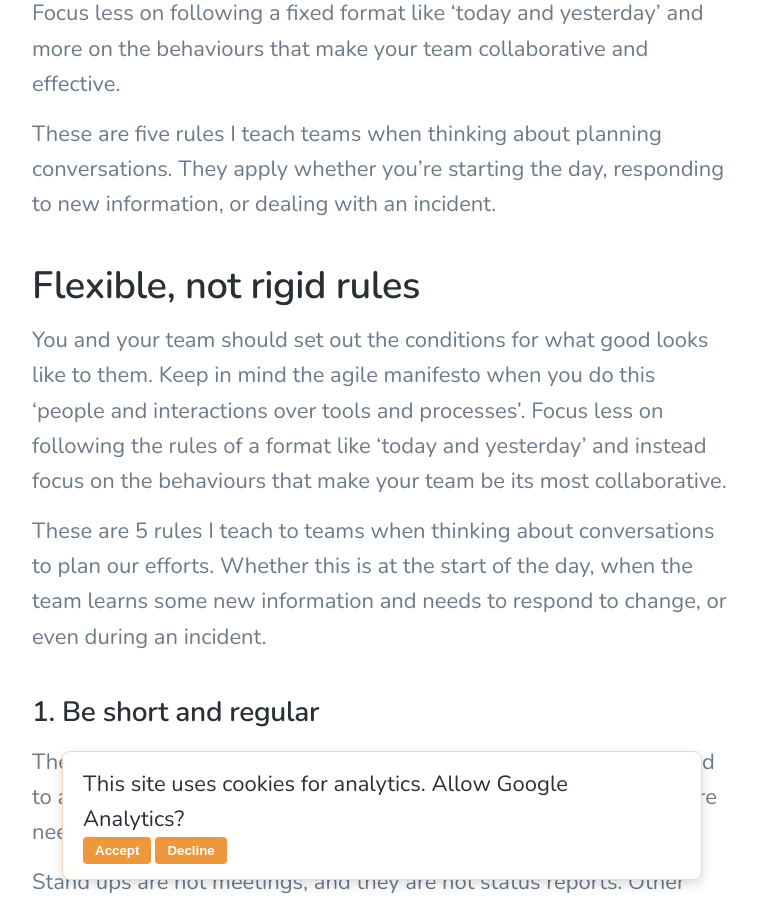
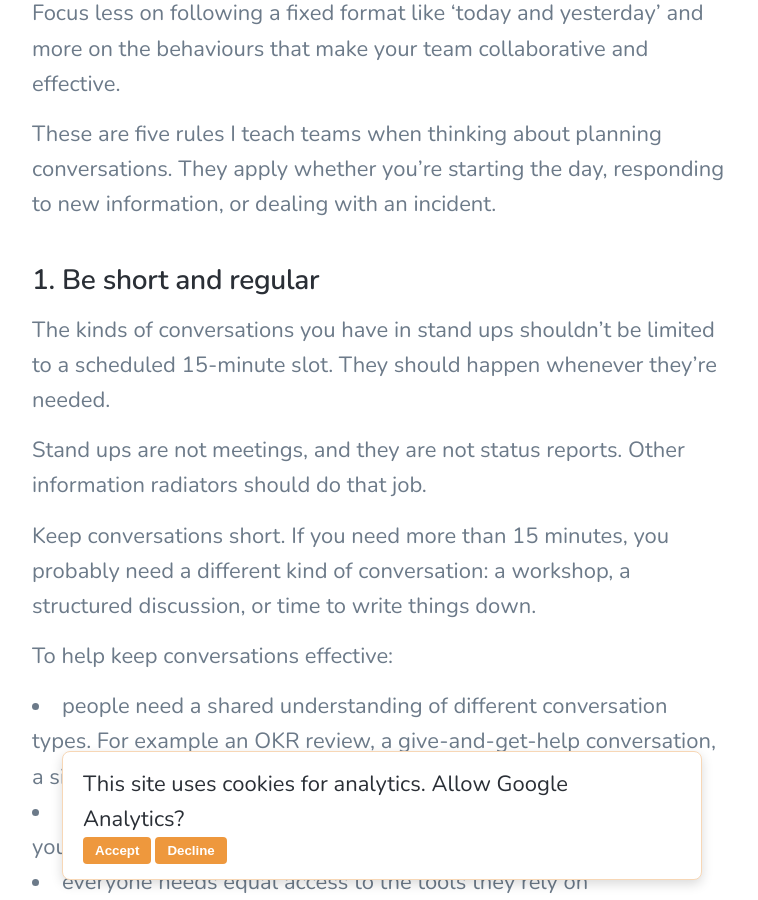
Before and after one commit to richblake/richblake.github.io, a Jekyll site: the page built from _posts/2025-12-06-mastering-standups.md, in a window 1280 px wide and 900 px high, scrolled down 1445 px. Shown: the whole window, without its empty margins (258-1016 px from the left). Built offline with Jekyll 4.4.1, drawn with Linux system fonts in a browser that asks for light colours; nearby versions of some CDN libraries.

Commit message:
Remove duplicated text

```diff
--- a/_posts/2025-12-06-mastering-standups.md
+++ b/_posts/2025-12-06-mastering-standups.md
@@ -30,11 +30,6 @@ You and your team should agree what good looks like for you. Keep the agile mani
 Focus less on following a fixed format like ‘today and yesterday’ and more on the behaviours that make your team collaborative and effective.
 
 These are five rules I teach teams when thinking about planning conversations. They apply whether you’re starting the day, responding to new information, or dealing with an incident.
-
-## Flexible, not rigid rules
-You and your team should set out the conditions for what good looks like to them. Keep in mind the agile manifesto when you do this ‘people and interactions over tools and processes’. Focus less on following the rules of a format like ‘today and yesterday’ and instead focus on the behaviours that make your team be its most collaborative.
-
-These are 5 rules I teach to teams when thinking about conversations to plan our efforts. Whether this is at the start of the day, when the team learns some new information and needs to respond to change, or even during an incident.
 
 ### 1. Be short and regular
 
```
